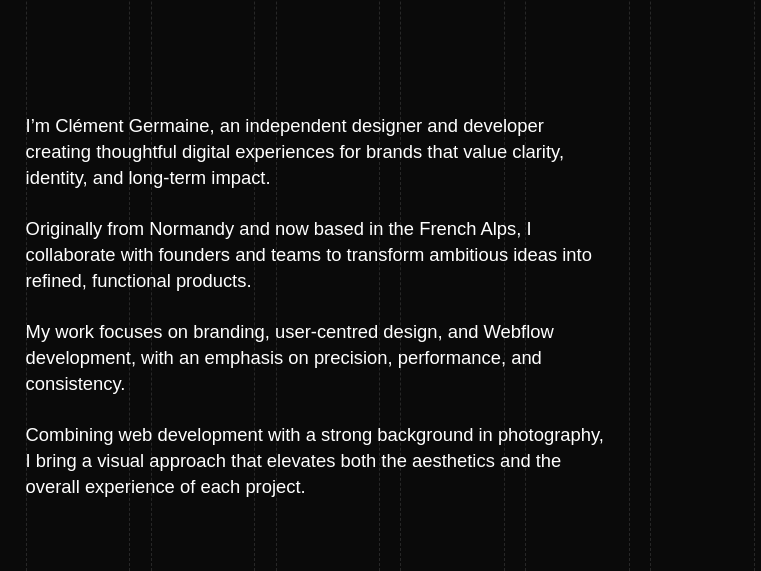
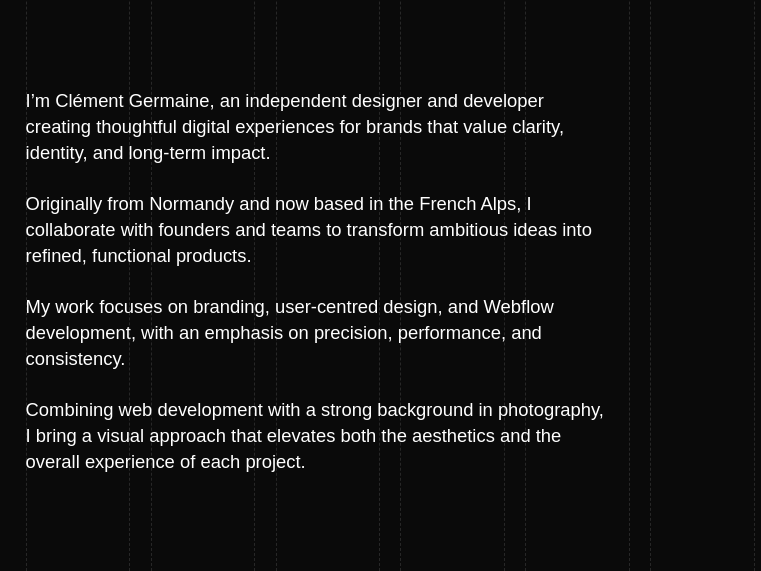
Before and after one commit to germainec4/Portfolio_Webdesign, a plain HTML site: page info.html in a window 1280 px wide. Shown: the part 229-800 px from the top of the page, 0-761 px from the left. Drawn offline with Linux system fonts and the light colour scheme; grey boxes are pictures that could not be loaded; a web font is replaced by a local one.

Commit message:
Adjust Info page paragraph for laptop screens

```diff
--- a/info.html
+++ b/info.html
@@ -481,6 +481,12 @@
         max-width: none !important;
       }
     }
+
+    @media screen and (min-width: 992px) and (max-width: 1440px) {
+      .hero-grid-info .div_info_paragraph {
+        margin-top: -93px !important;
+      }
+    }
   </style>
 </head>
 
```
